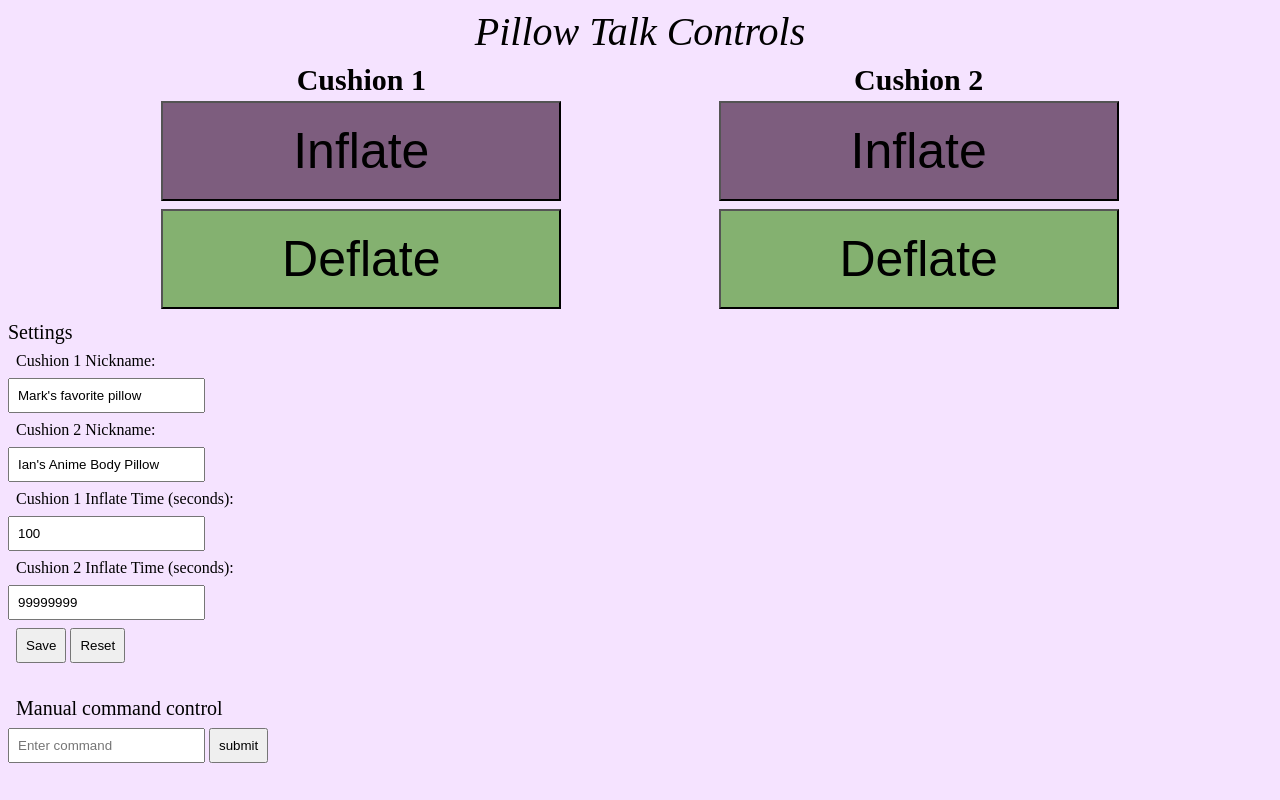
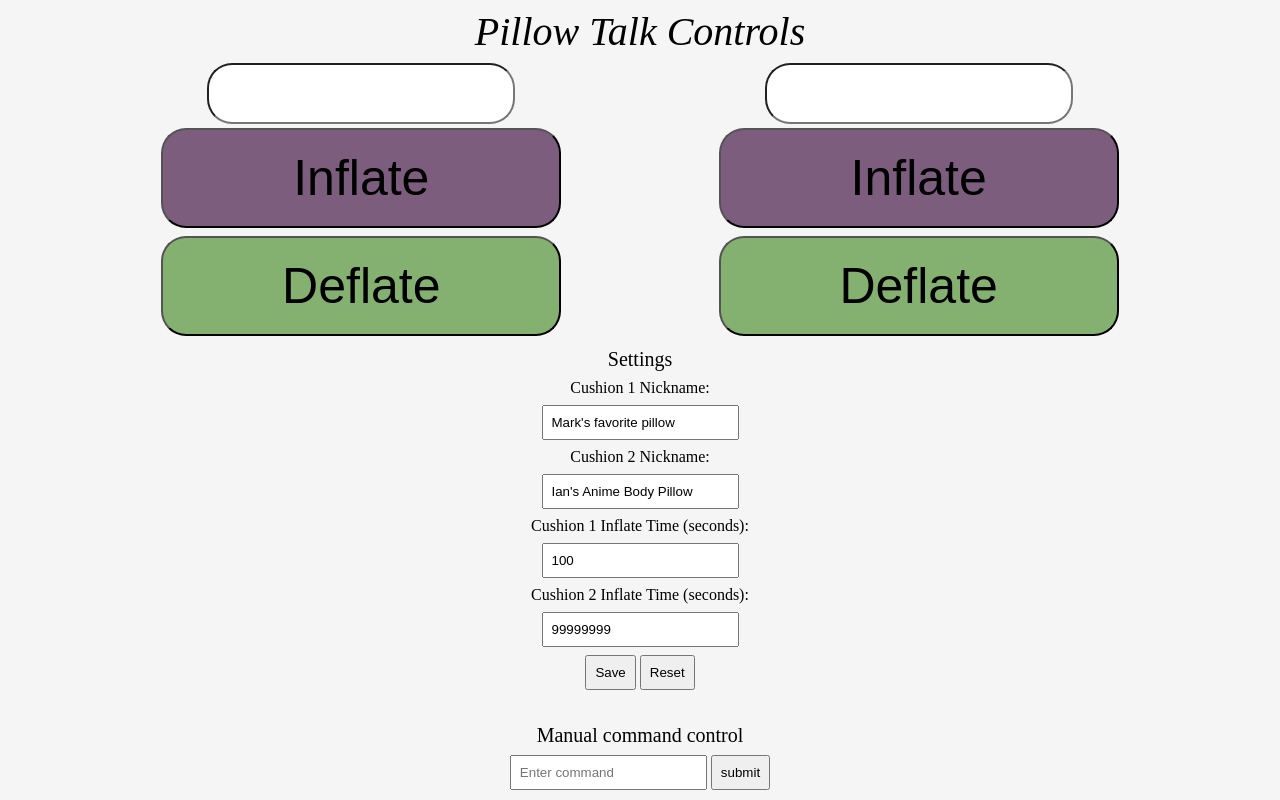
Before and after one commit to MTUHIDE/PillowTalk, a Flask app: page / in a window 1280 px wide. Run offline with Flask 2, Linux system fonts and the light colour scheme.

Commit message:
I edited the code by removingwhat I did in html to css

```diff
--- a/pillowtalk/static/index.css
+++ b/pillowtalk/static/index.css
@@ -59,3 +59,55 @@
 .settings-form-controls  > * {
 	padding: 8px;
 }
+
+body{
+	background-color: whitesmoke;
+}
+
+.resizedTextbox{
+	border-radius: 25px;
+	text-align: center;
+	width: 300px;
+	height: 55px;
+	font-size: 30px;
+}
+
+#up{
+
+}
+
+div{
+	text-align: center;
+}
+
+#inflate_1{
+	border-radius: 25px;
+	background-color: rgb(125, 93, 126);
+	height: 100px;
+	width: 400px;
+	font-size: 50px;
+}
+
+#deflate_1{
+	border-radius: 25px;
+	background-color : rgb(132, 177, 112);
+	height: 100px;
+	width: 400px;
+	font-size: 50px;
+}
+
+#inflate_2{
+	border-radius: 25px;
+	background-color:rgb(125, 93, 126);
+	height: 100px;
+	width: 400px;
+	font-size: 50px;
+}
+
+#deflate_2{
+	border-radius: 25px;
+	background-color:rgb(132, 177, 112);
+	height: 100px;
+	width: 400px;
+	font-size: 50px;
+}
--- a/pillowtalk/templates/index.html
+++ b/pillowtalk/templates/index.html
@@ -8,21 +8,20 @@
 	<script src="/static/index.js"></script>
 </head>
 
-<body style="background-color: rgb(245, 227, 255);">
-	<div class="title" style ="font-size: 40px; text-align: center;">
-		<em>Pillow Talk Controls</em>
+<body>
+	<div class ="title" style = "font-size: 40px;">
+		<em>Pillow Talk Controls </em>
 	</div>
-	<div class="pillow-container">
+	<div class = "pillow-container">
 		<div class="button-container">
-			<div class="cushion-nickname" style = "font-size: 30px;"><strong>Cushion 1</strong></div>
-			<button id="inflate_1" style="background-color:rgb(125, 93, 126); height: 100px; width: 400px; font-size: 50px;" onclick="send_command('inflate cushion_1 1')">Inflate</button>
-			<button id="deflate_1" style="background-color:rgb(132, 177, 112); height: 100px; width: 400px; font-size: 50px;" onclick="send_command('deflate cushion_1 1')">Deflate</button>
+			<form><input type="text" class="resizedTextbox"></form>
+			<button id="inflate_1" onclick ="send_command('inflate cushion_1 1')">Inflate</button>
+			<button id="deflate_1" onclick="send_command('deflate cushion_1 1')">Deflate</button>
 		</div>
 		<div class="button-container">
-			<div class="cushion-nickname" style = "font-size: 30px;"><strong>Cushion 2</strong></div>
-			<button id="inflate_2" style="background-color:rgb(125, 93, 126); height: 100px; width: 400px; font-size: 50px;" onclick="send_command('inflate cushion_2 1')">Inflate</button>
-			<button id="deflate_2" style="background-color:rgb(132, 177, 112); height: 100px; width: 400px; font-size: 50px;" onclick="send_command('deflate cushion_2 1')">Deflate</button>
-
+			<form><input type="text" class="resizedTextbox"></form>
+			<button id="inflate_2" onclick="send_command('inflate cushion_2 1')">Inflate</button>
+			<button id="deflate_2" onclick="send_command('deflate cushion_2 1')">Deflate</button>
 		</div>
 	</div>
 
```
